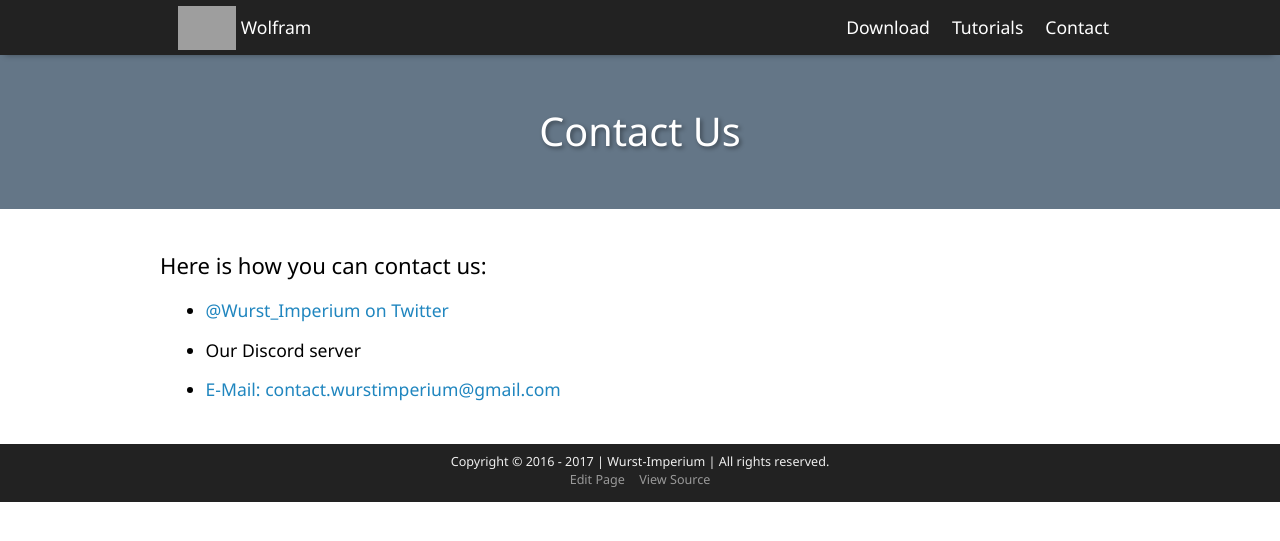
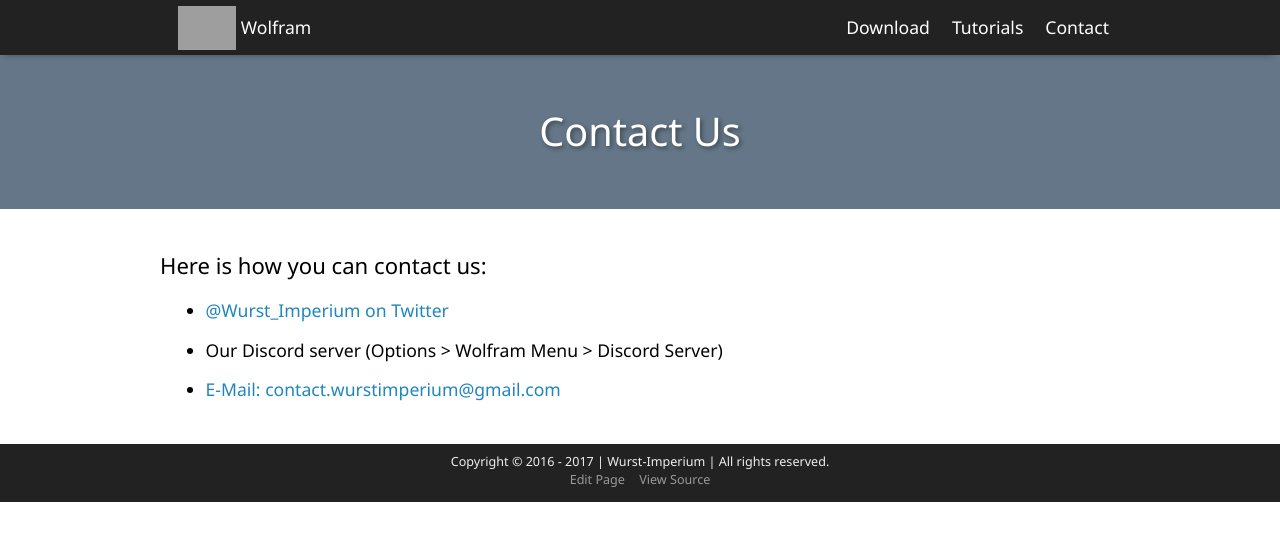
Before and after one commit to Wurst-Imperium/WolframClient.net, a Jekyll site: the page built from contact.html, in a window 1280 px wide. Shown: the top 541 px of the page. Built offline with Jekyll 4.4.1, drawn with Linux system fonts in a browser that asks for light colours; grey boxes are pictures that could not be loaded.

Commit message:
Update contact.html

```diff
--- a/contact.html
+++ b/contact.html
@@ -14,7 +14,7 @@ permalink: /contact/
       </p>
       <ul>
         <li><p><a href="https://twitter.com/Wurst_Imperium">@Wurst_Imperium on Twitter</a></p></li>
-        <li><p>Our Discord server</p></li>
+        <li><p>Our Discord server (Options > Wolfram Menu > Discord Server)</p></li>
         <li><p><a href="mailto:contact.wurstimperium@gmail.com">E-Mail: contact.wurstimperium@gmail.com</a></p></li>
       </ul>
     </div>
```
